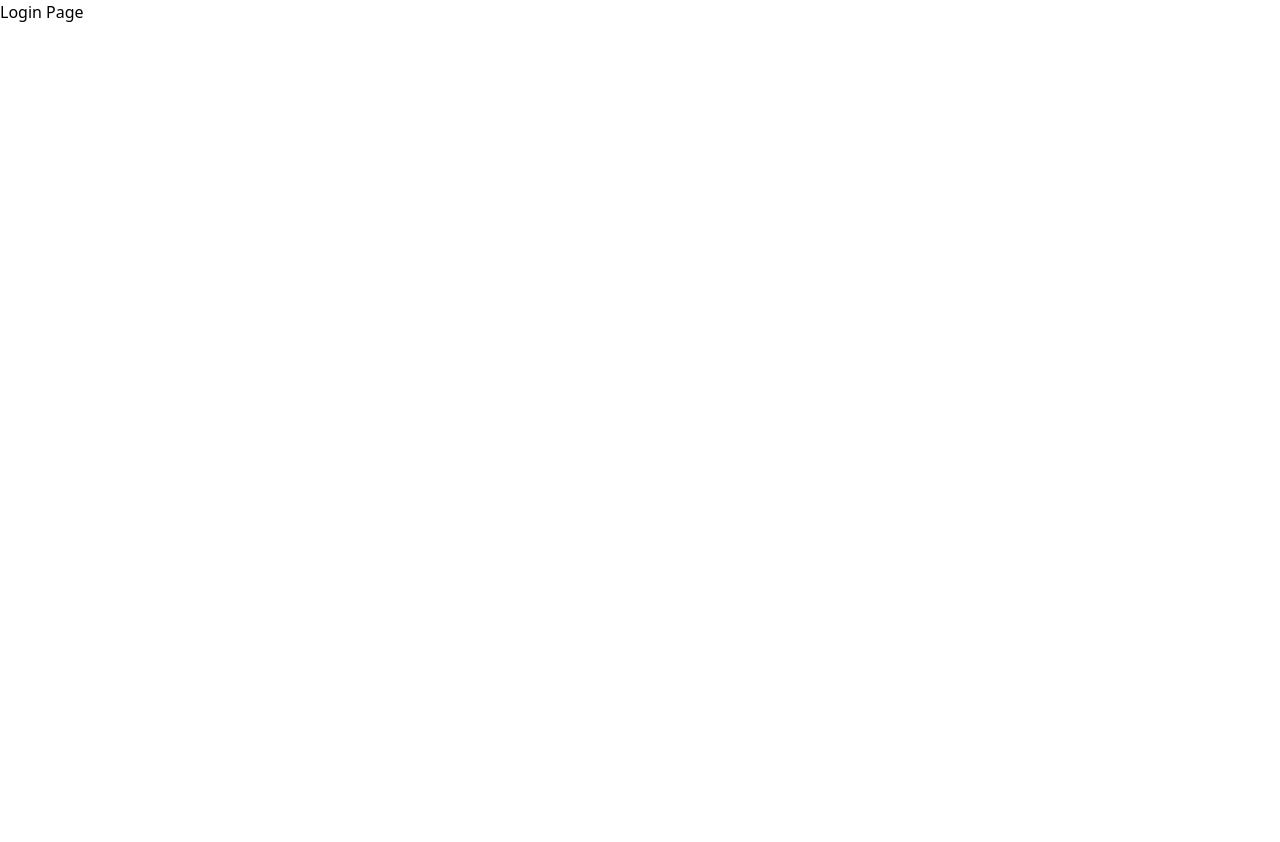
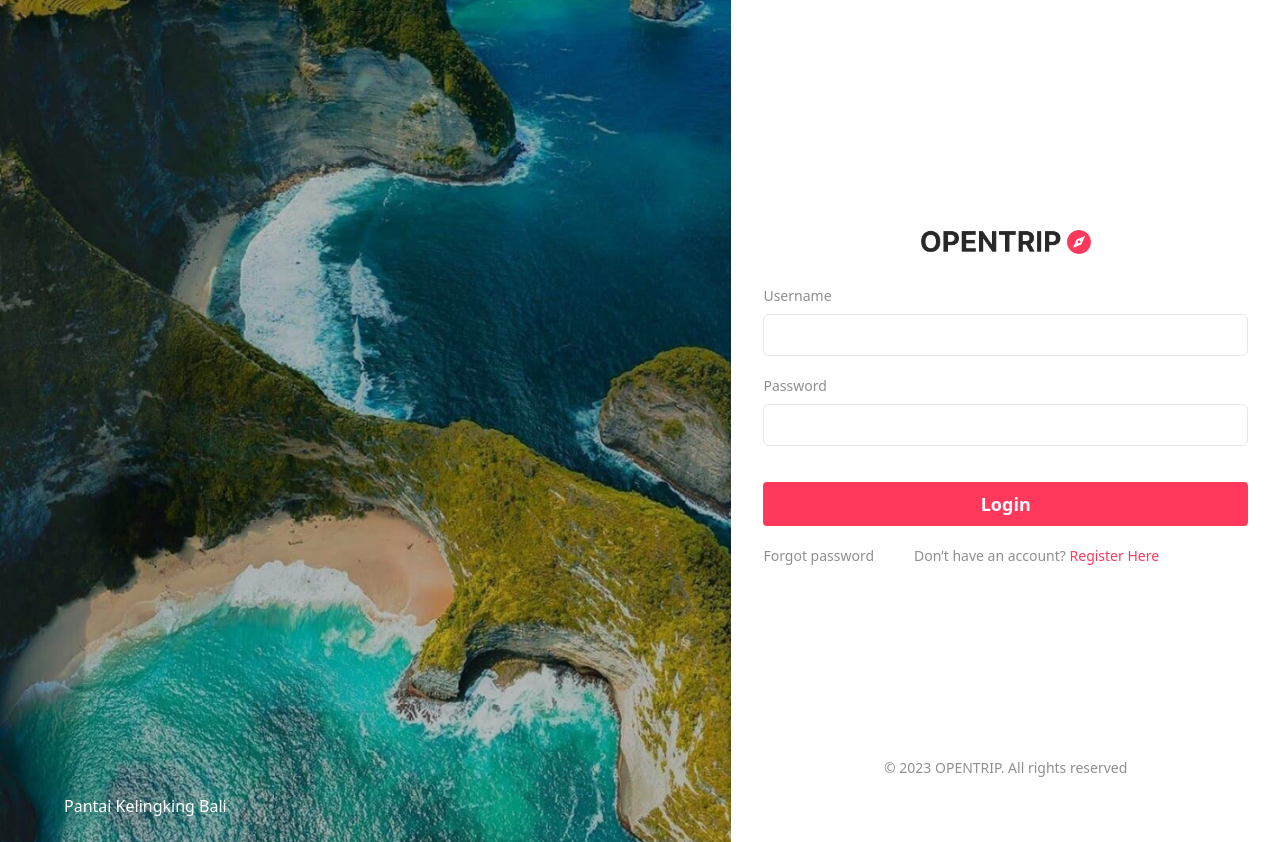
Before and after one commit to azharanggakusuma/final-task-intensive-stage-fe, a React (Vite) app: page /login in a window 1280 px wide. Before the commit the page ends 800 px from the top, so only its background shows below. Built offline with nearby package versions, Linux system fonts and the light colour scheme.

Commit message:
Membuat halaman login

```diff
--- a/src/pages/Login.jsx
+++ b/src/pages/Login.jsx
@@ -1,11 +1,93 @@
 // src/pages/Login.js
 import React from "react";
+import { Link } from "react-router-dom";
+import Container from "../components/Container";
+import Bg from "../assets/img/bg-login.png";
+import Logo from "../assets/img/logo.png";
 
 const Login = () => {
   return (
-    <div>
-      <h2>Login Page</h2>
-      {/* Add login form and logic */}
+    <div className="flex flex-col md:flex-row items-center justify-center h-screen">
+      {/* Left Section (Image) */}
+      <div className="lg:w-2/3 md:w-2/3 relative mb-10 overflow-y-hidden">
+        <div className="absolute top-0 left-0 right-0 bottom-0 bg-black opacity-25"></div>
+        <img src={Bg} alt="Logo" className="mx-auto" />
+        <div className="absolute bottom-0 left-16 right-0 mb-6 text-white">
+          Pantai Kelingking Bali
+        </div>
+      </div>
+
+      {/* Right Section (Login Form) */}
+      <div className="lg:w-1/2 md:w-1/2 lg:mt-52 md:mt-52">
+        <Container>
+          <div className="flex items-center justify-center mb-8">
+            <img src={Logo} className="h-6" alt="Logo" />
+          </div>
+          <form>
+            <div className="mb-5">
+              <label
+                htmlFor="username"
+                className="block text-[#8F8F8F] text-sm mb-2"
+              >
+                Username
+              </label>
+              <input
+                type="text"
+                id="username"
+                name="username"
+                className="w-full p-2 border rounded-md"
+              />
+            </div>
+
+            <div className="mb-5">
+              <label
+                htmlFor="password"
+                className="block text-[#8F8F8F] text-sm mb-2"
+              >
+                Password
+              </label>
+              <input
+                type="password"
+                id="password"
+                name="password"
+                className="w-full p-2 border rounded-md"
+              />
+            </div>
+
+            <button
+              type="submit"
+              className="bg-primary text-white px-4 py-2 w-full hover:bg-primary font-semibold text-sm lg:text-lg md:text-lg rounded mt-4"
+            >
+              Login
+            </button>
+
+            <div className="flex items-center gap-10 mb-10">
+              {/* Forgot password link */}
+              <div className="mt-5 text-sm">
+                <Link
+                  to="/forgot-password"
+                  className="text-[#8F8F8F] hover:underline"
+                >
+                  Forgot password
+                </Link>
+              </div>
+
+              {/* Register link */}
+              <div className="mt-5 text-sm text-[#8F8F8F]">
+                Don’t have an account?{" "}
+                <Link to="/register" className="text-primary hover:underline">
+                  Register Here
+                </Link>
+              </div>
+            </div>
+          </form>
+
+          {/* Copyright text */}
+          <div className="text-[#8F8F8F] text-sm text-center lg:mt-48 md:mt-48 lg:mb-0 md-mb-0 mb-10">
+            © 2023 OPENTRIP. All rights reserved
+          </div>
+        </Container>
+      </div>
     </div>
   );
 };
```
Also changed, not shown: src/assets/img/bg-login.png (added).
